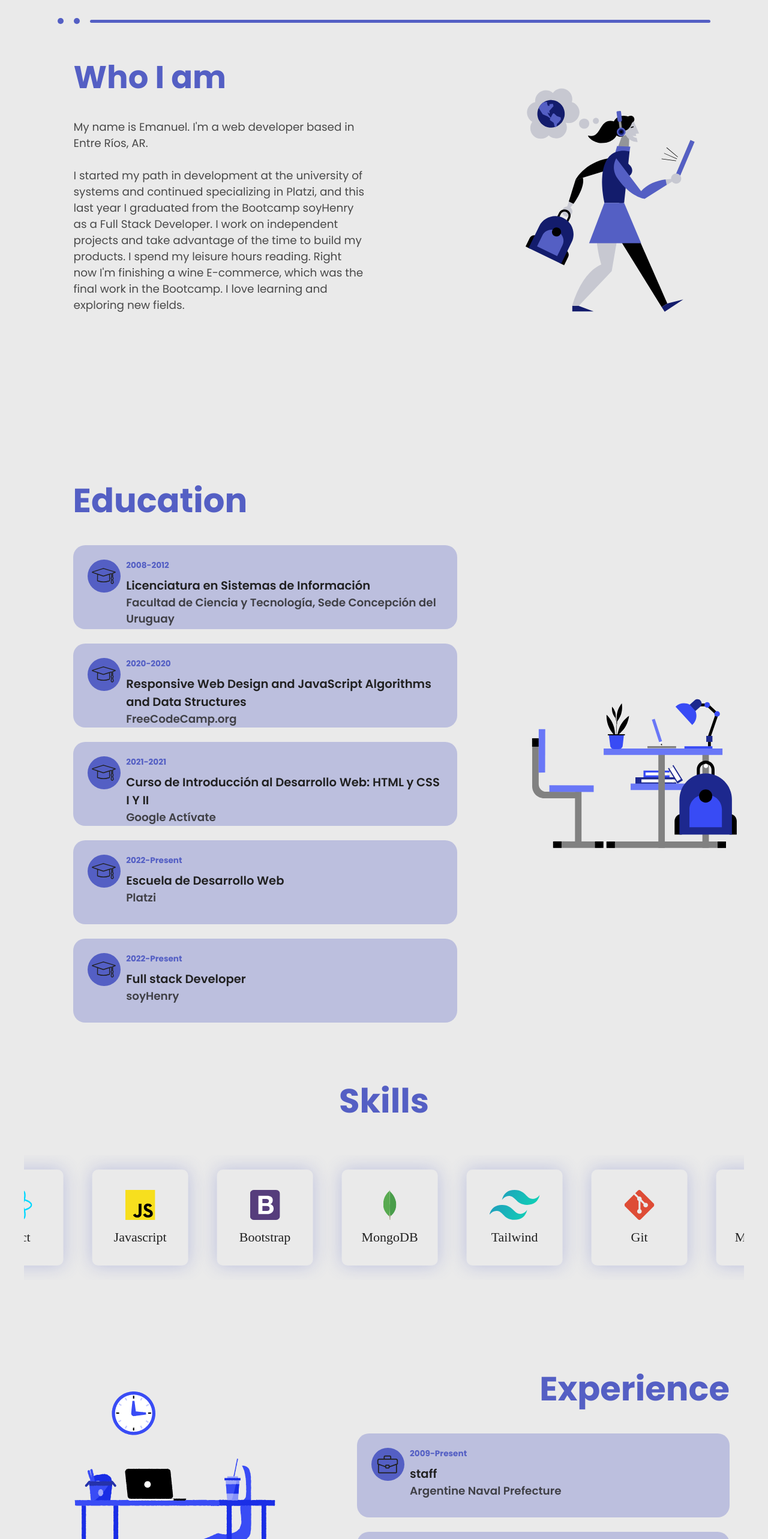
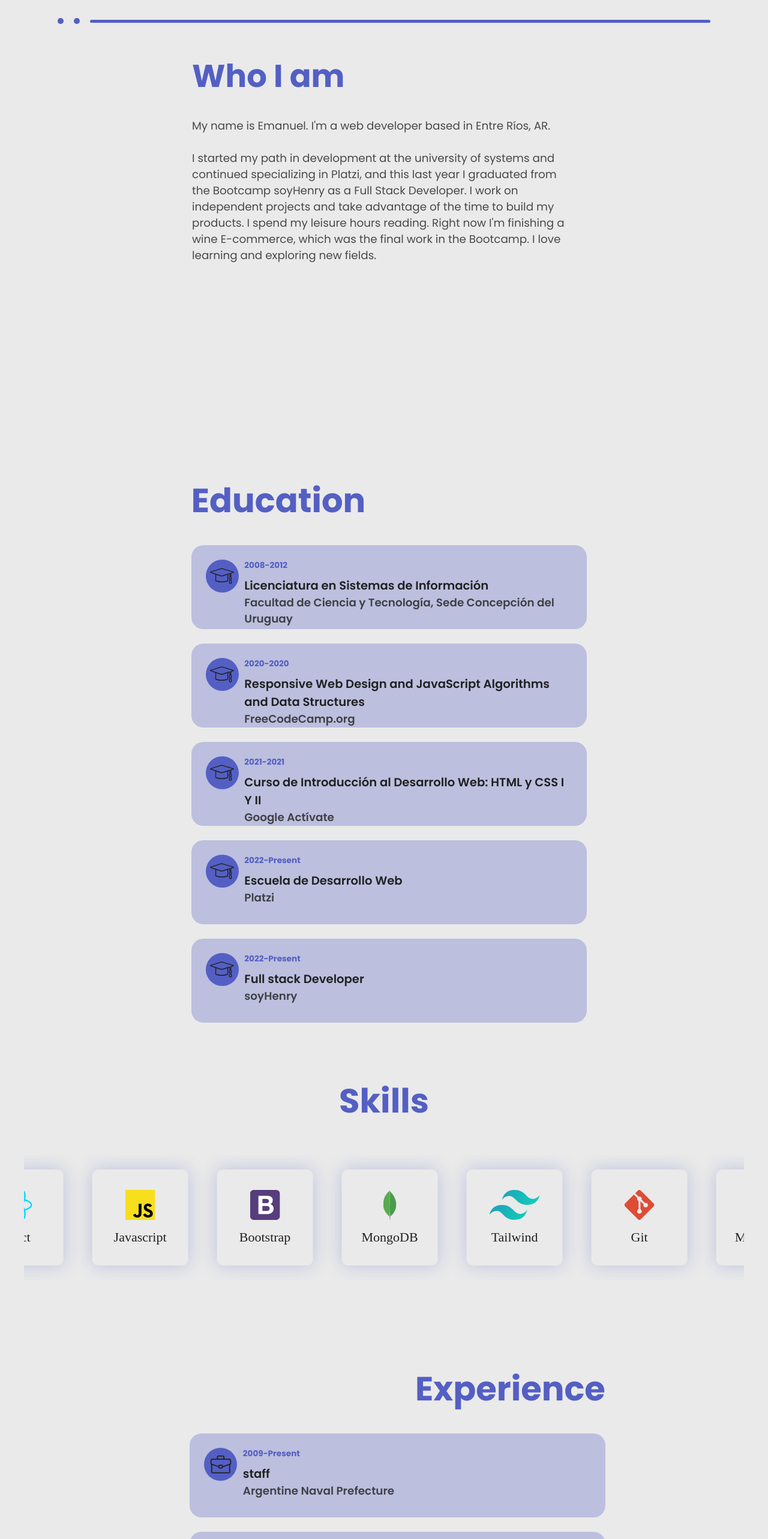
Before and after one commit to emanuelgimenez2/my-portfolio, a React (Create React App) app: page / in a window 1280 px wide. Shown: the part 840-3406 px from the top of the page at 60% size. Built offline with nearby package versions, Linux system fonts and the light colour scheme; a web font is replaced by a local one.

Commit message:
correcccion generales

```diff
--- a/src/components/About/About.js
+++ b/src/components/About/About.js
@@ -21,12 +21,12 @@ function About() {
                     <h2 style={{color: theme.primary}}>{aboutData.title}</h2>
                     <p style={{color:theme.tertiary80}}>{aboutData.description1}<br/><br/>{aboutData.description2}</p>
                 </div>
-                <div className="about-img">
+                {/* <div className="about-img">
                     <img
                         src={aboutData.image === 1 ? theme.aboutimg1 : theme.aboutimg2}
                         alt=""
                     />
-                </div>
+                </div> */}
             </div>
         </div>
 
--- a/src/components/Contacts/Contacts.js
+++ b/src/components/Contacts/Contacts.js
@@ -427,11 +427,11 @@ function Contacts() {
                     </div>
                 </div>
             </div>
-            <img
+            {/* <img
                 src={theme.contactsimg}
                 alt='contacts'
                 className='contacts--img'
-            />
+            /> */}
         </div>
     );
 }
--- a/src/components/Education/Education.js
+++ b/src/components/Education/Education.js
@@ -27,9 +27,9 @@ function Education() {
                         />
                     ))}
                 </div>
-                <div className="education-image">
+                {/* <div className="education-image">
                     <img src={theme.eduimg} alt=""/>
-                </div>
+                </div> */}
             </div>
         </div>
     )
--- a/src/components/Experience/Experience.js
+++ b/src/components/Experience/Experience.js
@@ -13,9 +13,9 @@ function Experience() {
     return (
         <div className="experience" id="experience" style={{backgroundColor: theme.secondary}}>
              <div className="experience-body">
-                 <div className="experience-image">
+                 {/* <div className="experience-image">
                      <img src={theme.expimg} alt="" />
-                 </div>
+                 </div> */}
                  <div className="experience-description">
                     <h1 style={{color:theme.primary}}>Experience</h1>
                     {experienceData.map(exp =>(
--- a/src/components/Projects/Projects.js
+++ b/src/components/Projects/Projects.js
@@ -67,16 +67,16 @@ function Projects() {
                             ))}
                         </div>
 
-                        {projectsData.length > 3 && (
+                        {/* {projectsData.length > 3 && (
                             <div className="projects--viewAll">
-                                <Link to="/projects">
+                                <Link to="https://github.com/emanuelgimenez2">
                                     <button className={classes.viewAllBtn}>
                                         View All
                                         <HiArrowRight className={classes.viewArr} />
                                     </button>
                                 </Link>
                             </div>
-                        )}
+                        )} */}
                     </div>
                 </div>
             )}
```
